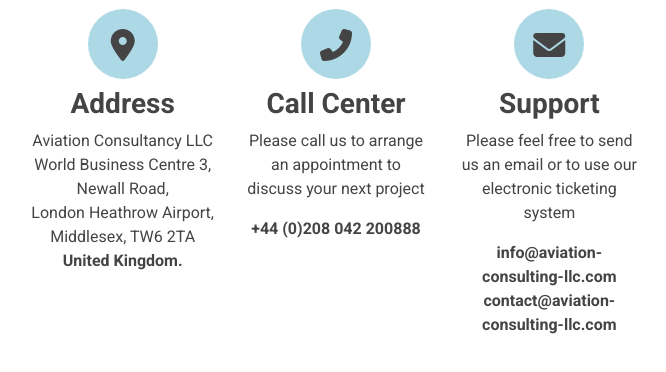
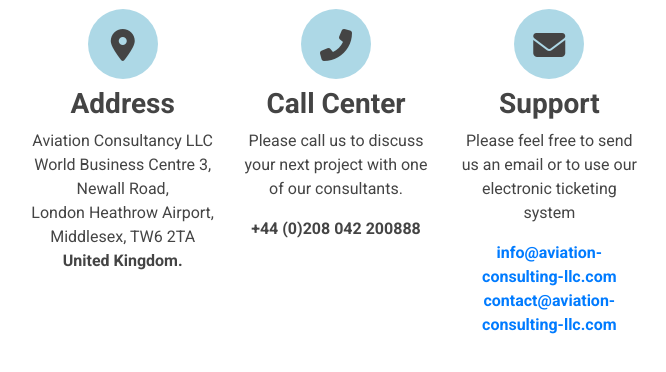
Before and after one commit to simonjvardy/Aviation-Consultancy, a plain HTML site: page contact-us.html in a window 1280 px wide. Shown: the part 748-1120 px from the top of the page, without its empty margins (304-970 px from the left). Drawn offline with nearby package versions, Linux system fonts and the light colour scheme; a web font is replaced by a local one.

Commit message:
Update: Add clickable links to email address Add a tags to the email addresses in the Contact Us support section Update the Support Section text Update comments in the Navbar section

```diff
--- a/contact-us.html
+++ b/contact-us.html
@@ -18,7 +18,7 @@
 </head>
 
 <body>
-    <!-- Bootstrap Navbar (code adapted from here: https://getbootstrap.com/docs/4.5/components/navbar/) -->
+    <!-- Navbar section -->
     <div class="container-fluid">
         <nav class="navbar navbar-expand-lg navbar-light bg-transparent">
             <a class="navbar-brand" href="index.html">
@@ -45,7 +45,7 @@
             </div>
         </nav>
     </div>
-    <!-- /Boostrap Navbar -->
+    <!-- /Navbar Section -->
 
     <!-- Hero Image -->
     <div class="container-fluid contact-us-hero-container mb-3">
@@ -77,7 +77,7 @@
                 <h2><i class="fas fa-phone-alt"></i></h2>
                 <h3><strong>Call Center</strong></h3>
                 <p>
-                    Please call us to arrange an appointment to discuss your next project
+                    Please call us to discuss your next project with one of our consultants.
                 </p>
                 <p>
                     <strong>+44 (0)208 042 200888</strong>
@@ -90,8 +90,8 @@
                     Please feel free to send us an email or to use our electronic ticketing system
                 </p>
                 <p>
-                    <strong>info@aviation-consulting-llc.com</strong><br>
-                    <strong>contact@aviation-consulting-llc.com</strong>
+                    <a href="mailto:info@aviation-consulting-llc.com"><strong>info@aviation-consulting-llc.com</strong></a><br>
+                    <a href="mailto:contact@aviation-consulting-llc.com"><strong>contact@aviation-consulting-llc.com</strong></a>
                 </p>
             </div>
         </div>
```
